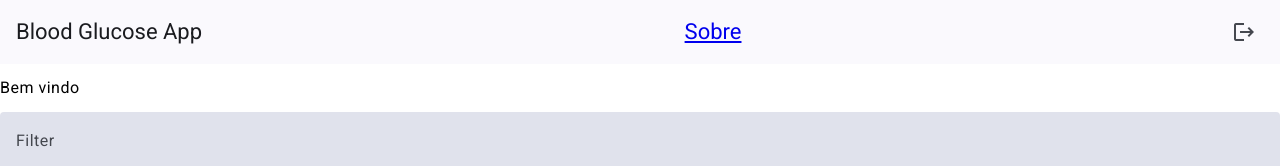
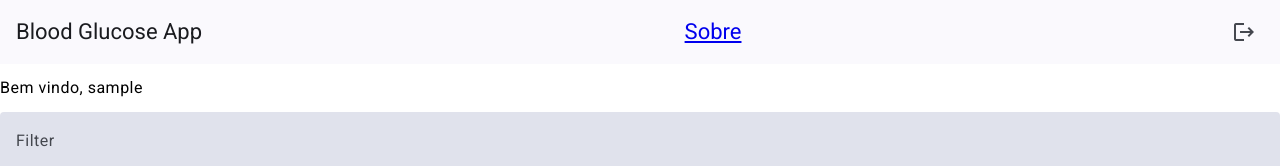
Before and after one commit to herminioaureo/BloodGlucoseApp, an Angular app in the folder bloodglucoseapp/: page /home in a window 1280 px wide. Shown: the top 166 px of the page. Built offline with nearby package versions, Linux system fonts and the light colour scheme; no server answers; sample sign-in values are in the browser's storage.

Commit message:
feat: including username after the "Bem Vindo" on home page

```diff
--- a/bloodglucoseapp/angular.json
+++ b/bloodglucoseapp/angular.json
@@ -100,5 +100,8 @@
         }
       }
     }
+  },
+  "cli": {
+    "analytics": false
   }
 }
--- a/bloodglucoseapp/src/app/home/home.component.html
+++ b/bloodglucoseapp/src/app/home/home.component.html
@@ -1,6 +1,8 @@
 <div class="container">
     <div class="center">
-        <div class="center"><p>Bem vindo</p></div>
+        <div class="center">
+          <p>Bem vindo, {{username}} </p>
+        </div>
         <mat-form-field>
             <mat-label>Filter</mat-label>
             <input matInput (keyup)="applyFilter($event)" placeholder="Ex. ium" #input>
@@ -8,25 +10,21 @@
 
           <table mat-table [dataSource]="dataSource" class="mat-elevation-z8">
 
-            <!-- Position Column -->
             <ng-container matColumnDef="ID">
               <th mat-header-cell *matHeaderCellDef> ID </th>
               <td mat-cell *matCellDef="let element"> {{element.id}} </td>
             </ng-container>
 
-            <!-- Name Column -->
             <ng-container matColumnDef="Refeição">
               <th mat-header-cell *matHeaderCellDef> Refeição </th>
               <td mat-cell *matCellDef="let element"> {{element.meal}} </td>
             </ng-container>
 
-            <!-- Weight Column -->
             <ng-container matColumnDef="Glicemia">
               <th mat-header-cell *matHeaderCellDef> Glicemia </th>
               <td mat-cell *matCellDef="let element"> {{element.value}} </td>
             </ng-container>
 
-            <!-- Symbol Column -->
             <ng-container matColumnDef="Data">
               <th mat-header-cell *matHeaderCellDef> Data </th>
               <td mat-cell *matCellDef="let element"> {{element.datetime}} </td>
--- a/bloodglucoseapp/src/app/home/home.component.ts
+++ b/bloodglucoseapp/src/app/home/home.component.ts
@@ -13,9 +13,11 @@ import { Glucose } from './glucose';
   styleUrl: './home.component.scss'
 })
 
+
 export class HomeComponent implements OnInit {
 
   constructor(private homeService: HomeService) { }
+  username = localStorage.getItem('username');
 
   glucoseArray: Glucose[] = [];
   displayedColumns: string[] = ['ID', 'Refeição', 'Glicemia', 'Data'];
@@ -34,10 +36,13 @@ export class HomeComponent implements OnInit {
   findAll() {
     let token = localStorage.getItem('token');
 
+
     if (token !== null) {
       console.log('Token recuperado:', token);
+
       this.homeService.findAll(token).subscribe(glucoseArray => {
         console.log('Dados processados:', glucoseArray);
+
         this.dataSource.data = glucoseArray;
       });
 
```
